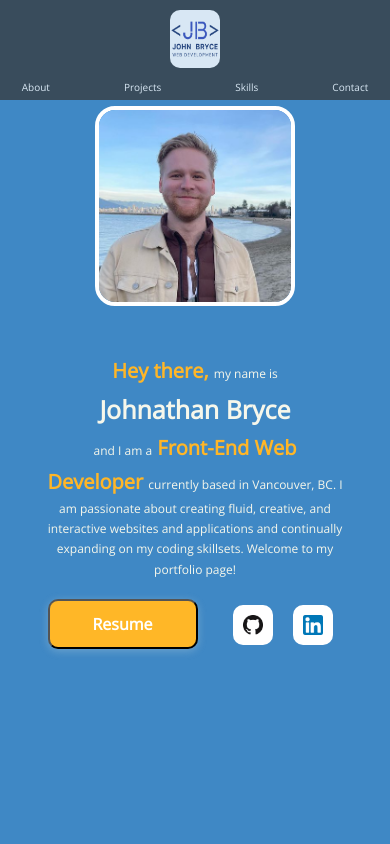
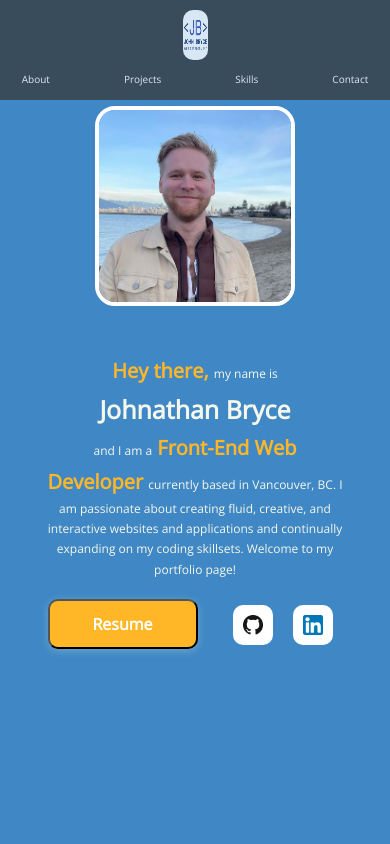
Before and after one commit to johnathanbryce/jbryce-portfolio, a React (Create React App) app: page / in a window 390 px wide. Shown: the top 844 px of the page. Built offline with nearby package versions, Linux system fonts and the light colour scheme.

Commit message:
h1 fix small screen test 1

```diff
--- a/src/components/Layout/Navbar.module.css
+++ b/src/components/Layout/Navbar.module.css
@@ -117,3 +117,10 @@
     border-bottom: 0.1rem solid white;
   }
 }
+
+@media only screen and (max-width: 417px) {
+  .header__logo__container {
+    height: inherit;
+    width: 2.5rem;
+  }
+}
```
